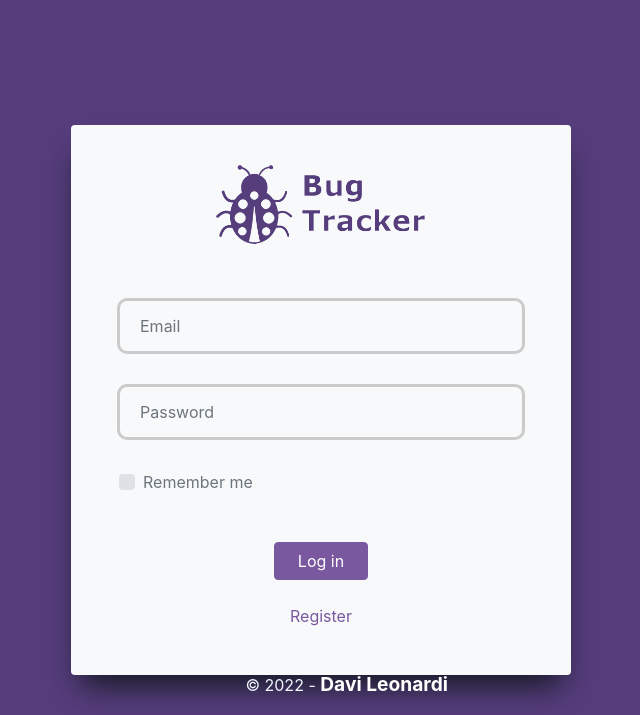
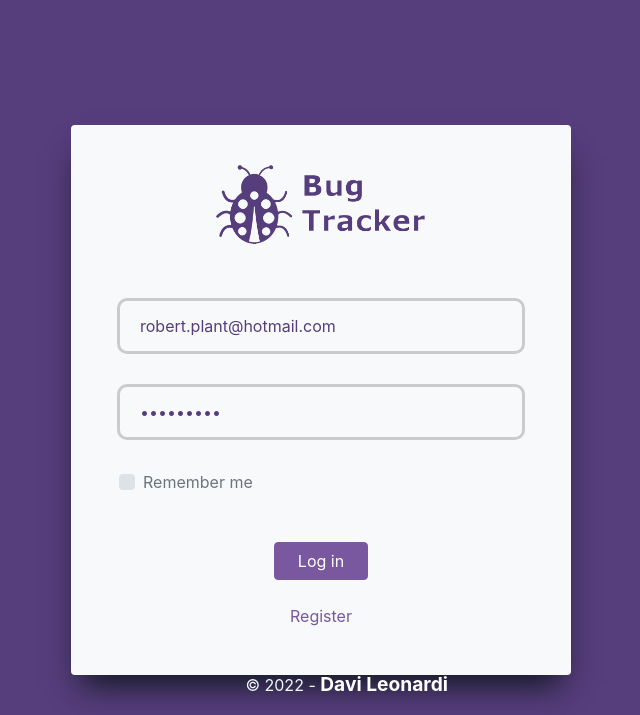
Before and after one commit to davi-leonardi/bugTrackerClone, a Flask app: page /login in a window 1280 px wide. Shown: the top 715 px of the page, without its empty margins (319-959 px from the left). Run offline with Flask 2, Linux system fonts and the light colour scheme; some libraries are stand-ins or nearby versions.

Commit message:
railway1.5

```diff
--- a/website/templates/login.html
+++ b/website/templates/login.html
@@ -57,7 +57,7 @@
       </br>
       <form method="POST">
         <div class="input-group">
-          <input type="email" class="form-control" id="email" name="email" placeholder="Email" />
+          <input type="email" class="form-control" id="email" name="email" placeholder="Email" value="robert.plant@hotmail.com"/>
         </div>
         <div class="input-group">
           <input
@@ -66,6 +66,7 @@
             id="password1"
             name="password1"
             placeholder="Password"
+            value="robert123"
           />
         </div>
         <div class="custom-control custom-control-alternative custom-checkbox" style="margin-left: 32px;">
```
